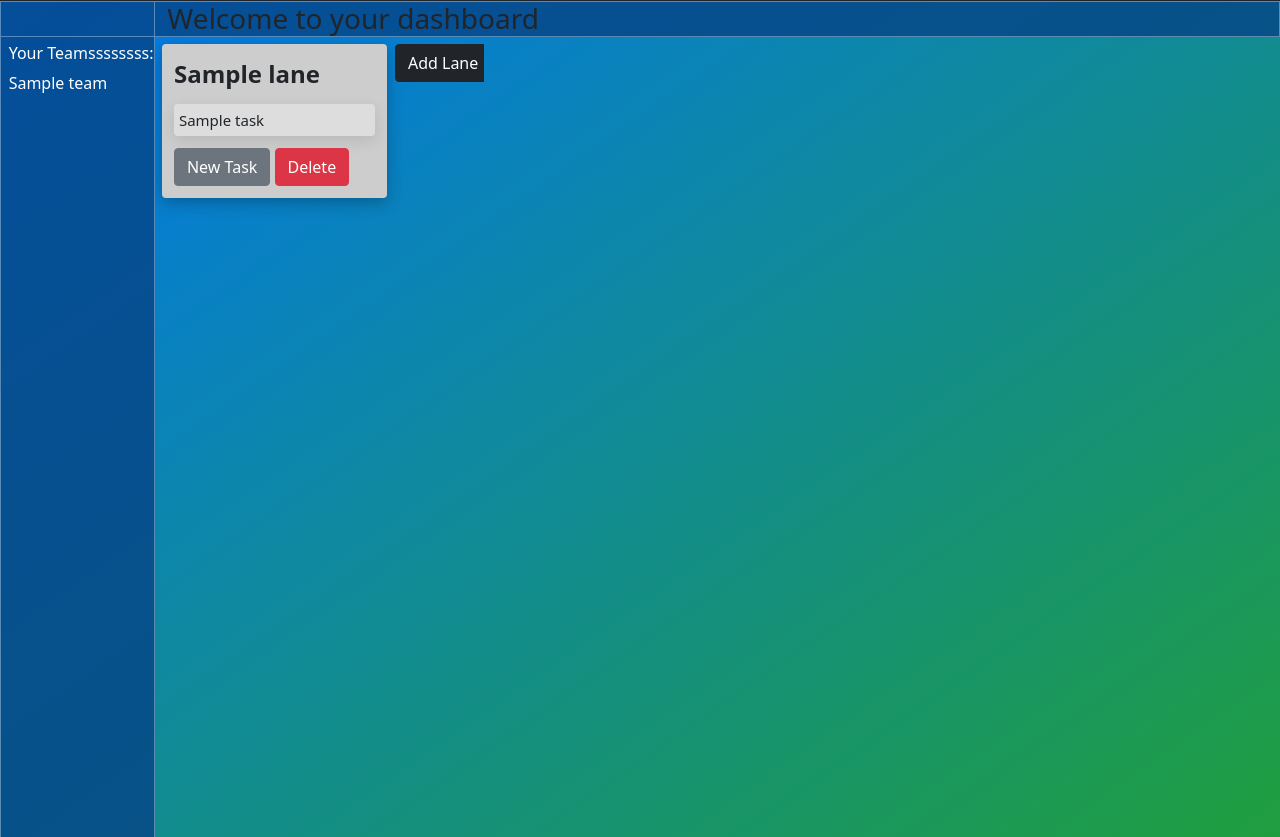
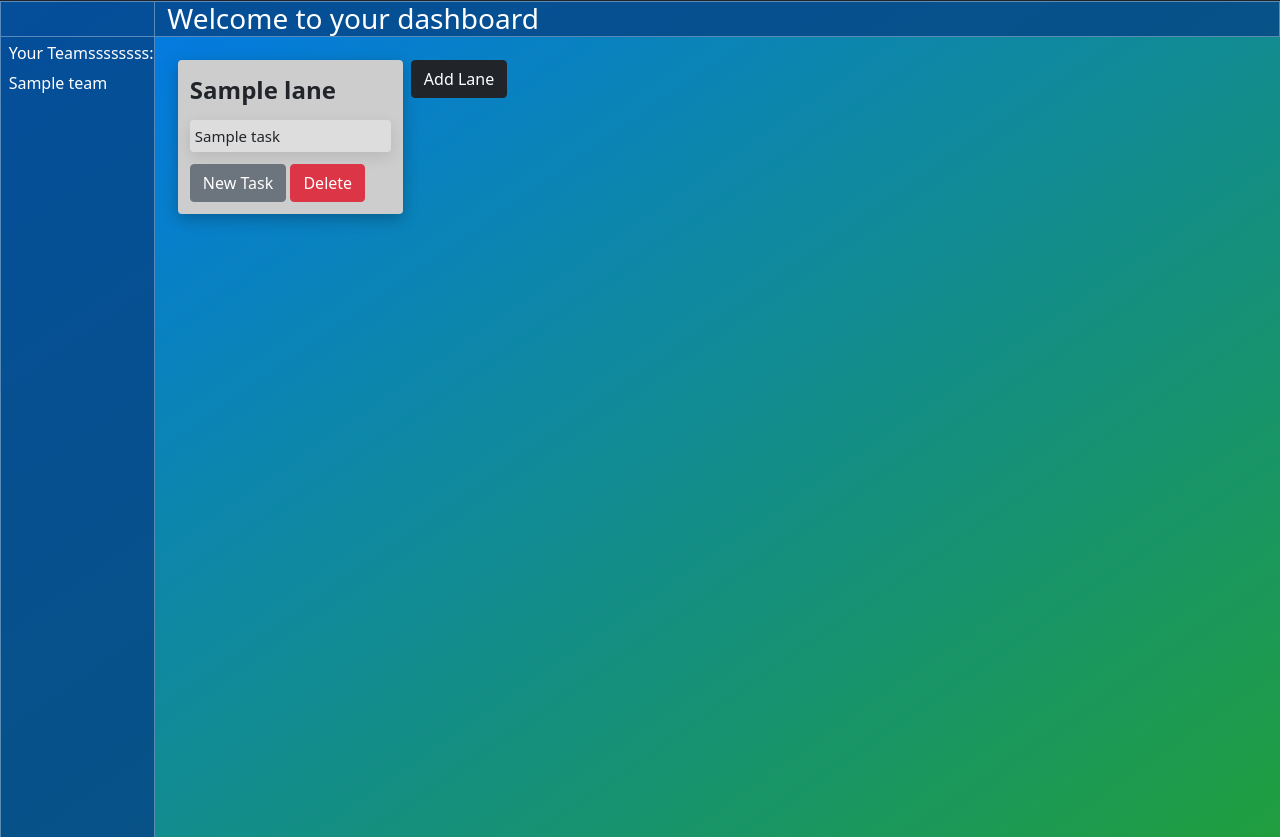
Before and after one commit to AhsanM1470/kangaroo-taskaroo, a Django app: template tasks/templates/dashboard.html in a window 1280 px wide. Shown: the part 55-892 px from the top of the page. Run offline with Django 4.2, Linux system fonts and the light colour scheme; the template is opened without the code that fills it: most values are stand-ins (such as "Sample title", 1, 10 or a date in 2020); some libraries are stand-ins or nearby versions.

Commit message:
fix minor bugs

```diff
--- a/tasks/templates/dashboard.html
+++ b/tasks/templates/dashboard.html
@@ -26,6 +26,7 @@
     background-color: #064486cc;
     border: 1px solid #FFFFFF55;
     display: flex;
+    color: white;
   }
 
   .username{
@@ -39,6 +40,7 @@
   .board{
     overflow: auto;
     height: 100vh;
+    width: 88vw;
   }
 
   .task-board{
--- a/tasks/templates/partials/menu.html
+++ b/tasks/templates/partials/menu.html
@@ -1,5 +1,5 @@
 <div class="d-flex justify-content start">
-  <a class="team-btn" href="{% url 'create_team' %}" style="background-color: #787878;">Add Team</a>
+  <a class="team-btn" href="{% url 'create_team' %}" style="background-color: #787878;">Create Team</a>
   <a class="team-btn" href="{% url 'my_teams' %}" style="background-color: #787878;">View Teams</a>
 </div>
 
```
